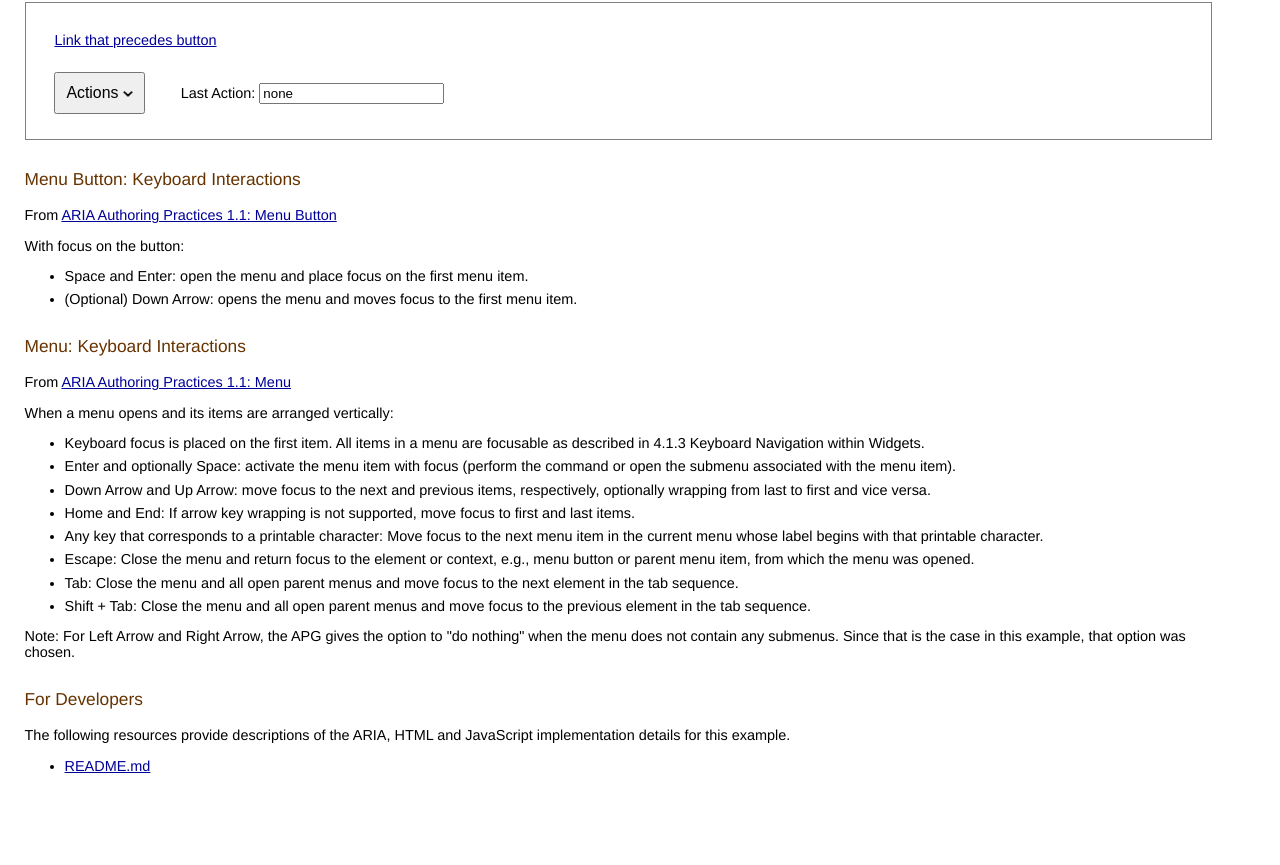
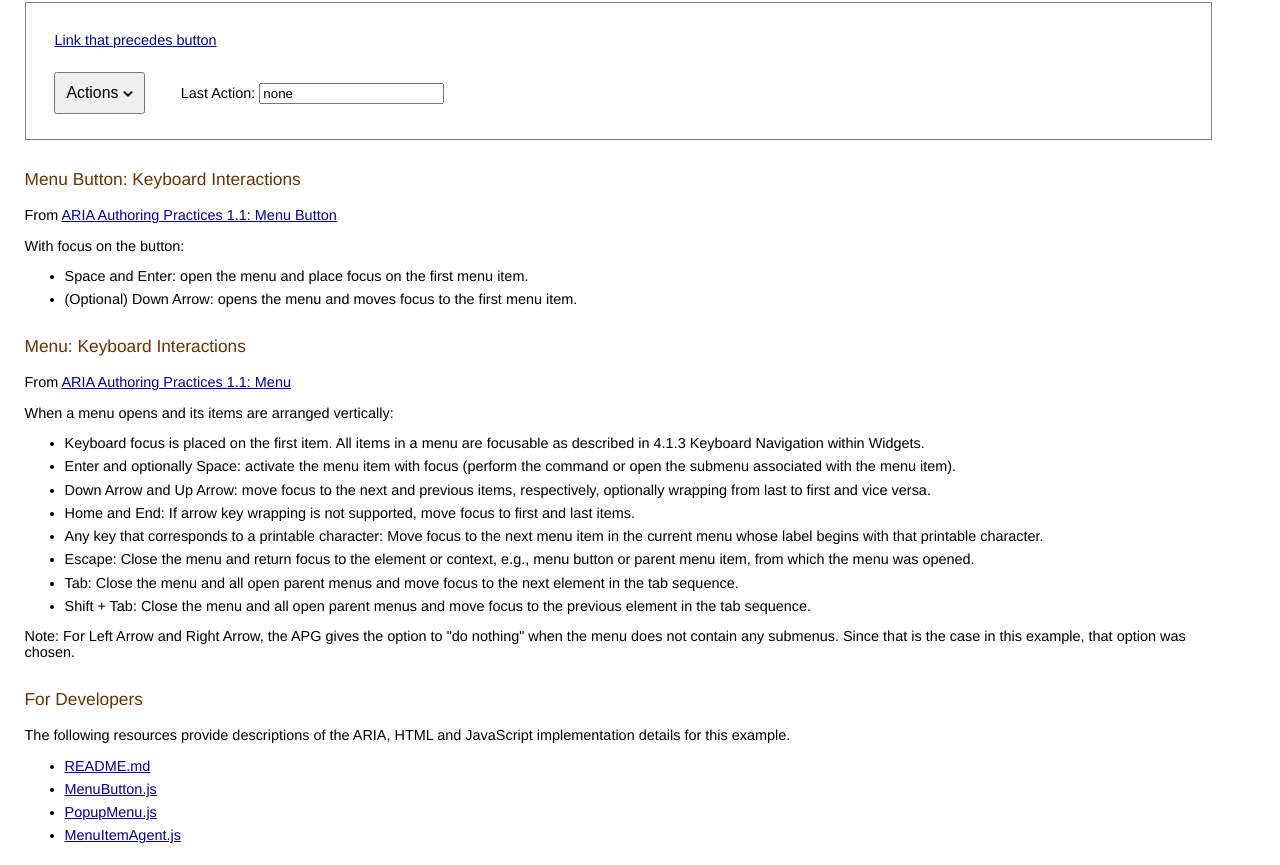
Before and after one commit to oaa-examples/menu-button, a plain HTML site: page example-actions.html in a window 1280 px wide. Shown: the part 245-1110 px from the top of the page. Before the commit the page ends 1040 px from the top, so only its background shows below. Drawn offline with Linux system fonts and the light colour scheme.

Commit message:
Add JavaScript links

```diff
--- a/example-actions.html
+++ b/example-actions.html
@@ -76,6 +76,9 @@
     <p>The following resources provide descriptions of the ARIA, HTML and JavaScript implementation details for this example.</p>
     <ul>
     <li><a href="README.md">README.md</a></li>
+    <li><a href="https://github.com/oaa-examples/menu-button-popup-menu/blob/gh-pages/scripts/MenuButton.js">MenuButton.js</a></li>
+    <li><a href="https://github.com/oaa-examples/menu-button-popup-menu/blob/gh-pages/scripts/PopupMenu.js">PopupMenu.js</a></li>
+    <li><a href="https://github.com/oaa-examples/menu-button-popup-menu/blob/gh-pages/scripts/MenuItemAgent.js">MenuItemAgent.js</a></li>
     </ul>
   <script type="text/javascript">
     var menubutton = new MenuButton(document.getElementById('mb1'));
```
